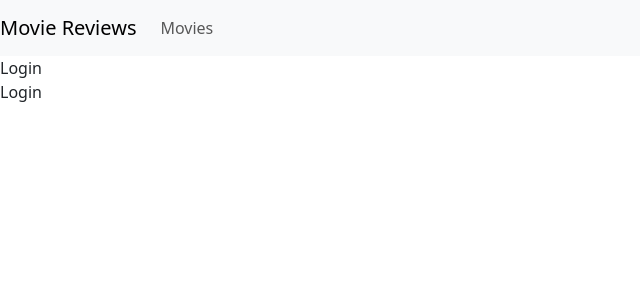
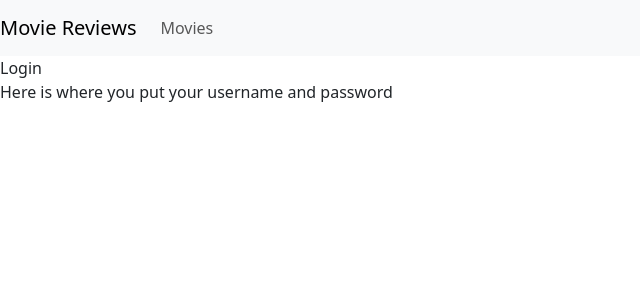
Before and after one commit to Dukewendo/mongomovies, a React (Create React App) app in the folder frontend/: page /login in a window 1280 px wide. Shown: the top 300 px of the page, without its empty margins (0-640 px from the left). Built offline with nearby package versions, Linux system fonts and the light colour scheme.

Commit message:
Minor text midification of login component

```diff
--- a/frontend/src/components/login.js
+++ b/frontend/src/components/login.js
@@ -1,7 +1,9 @@
 import React from "react";
 
 function Login() {
-	return <div className="App">Login</div>;
+	return (
+		<div className="App">Here is where you put your username and password</div>
+	);
 }
 
 export default Login;
```
Also changed, not shown: 1 other file (tests, documents, lock files or other folders).
